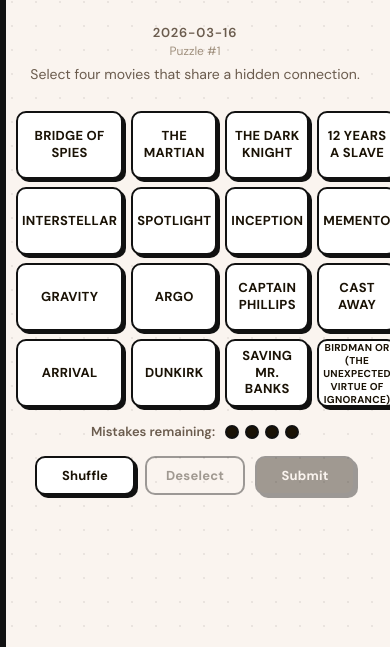
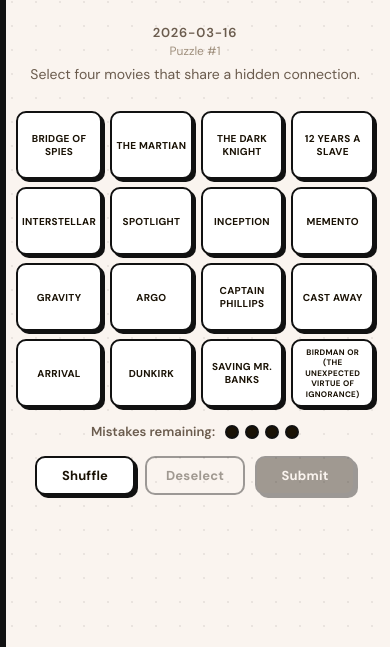
Before and after one commit to megakool/Movie-Matchmaker, a Flask app: page /marquee/2026-03-16 in a window 390 px wide. Shown: the part 58-705 px from the top of the page. Run offline with Flask 3, Linux system fonts and the light colour scheme.

Commit message:
Revert mobile tile font sizes to original

```diff
--- a/static/style.css
+++ b/static/style.css
@@ -1256,12 +1256,12 @@
 /* ── Mobile ── */
 @media (max-width: 600px) {
   .tile, .create-tile {
-    font-size: 13px;
+    font-size: 10px;
     height: 68px;
     padding: 8px 4px;
   }
-  .tile--long  { font-size: 11px; }
-  .tile--vlong { font-size: 10px; }
+  .tile--long  { font-size: 9px; }
+  .tile--vlong { font-size: 8px; }
   .game-title { font-size: 30px; }
   .action-row .btn { min-width: 100px; font-size: 13px; }
   .builder-layout { grid-template-columns: 1fr; }
```
